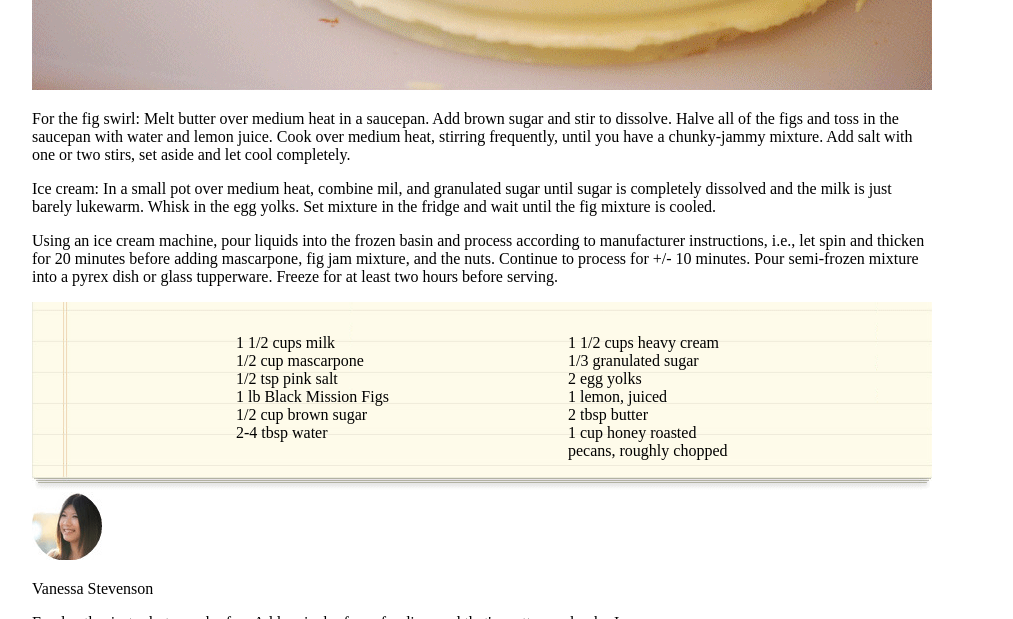
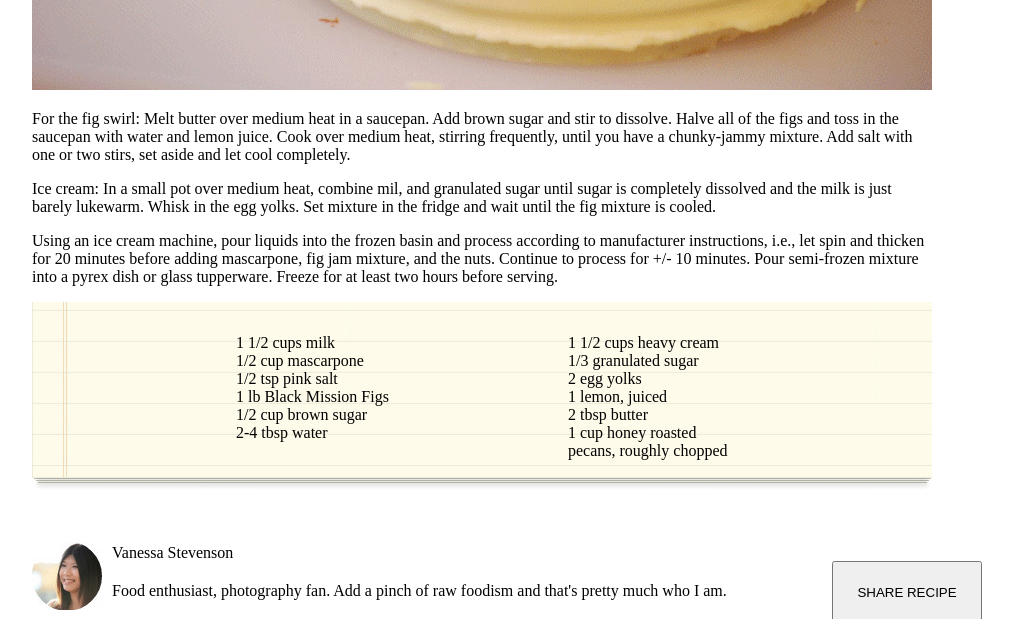
Before and after one commit to abrielcleaver/LAB-10--chocolate-pizza, a website: page index.html in a window 1280 px wide. Shown: the part 717-1336 px from the top of the page, without its empty margins (158-1171 px from the left). Drawn offline with Linux system fonts and the light colour scheme.

Commit message:
adding more styles

```diff
--- a/index.html
+++ b/index.html
@@ -77,13 +77,13 @@
         </div>
     </main>
     <footer>
-        <img src="./assets/van-pic.png" alt="picture of Vanessa">
-        <p>Vanessa Stevenson</p>
-        <p>Food enthusiast, photography fan. Add a pinch of raw foodism and that's pretty much who I am.</p>
-        <button id="button">Share Recipe</button>
+        <img id="van-pic" src="./assets/van-pic.png" alt="picture of Vanessa">
+        <p id="name">Vanessa Stevenson</p>
+        <p id="food">Food enthusiast, photography fan. Add a pinch of raw foodism and that's pretty much who I am.</p>
+        <button id="button">SHARE RECIPE</button>
 
 
-        <img src="./assets/small-logo.png" alt="small fork img">
+        <img id="small-fork" src="./assets/small-logo.png" alt="small fork img">
         <p>Delicious (copyright symbol) 2013 All Rights Reserved</p>
         <p>Proudly published with Ghost.</p>
     </footer>
--- a/styles/style.css
+++ b/styles/style.css
@@ -79,12 +79,27 @@
     width: 10rem;
 }
 
+#van-pic {
+    margin-top: 50px;
+}
 
+#name {
+    margin-left: 80px;
+    margin-top: -70px;
+}
 
+#food {
+    margin-top: 20px;
+    margin-left: 80px;
+}
 
+#button {
+    display: flex;
+    margin-left: 800px;
+    margin-top: -55px;
+    padding: 2.5%;
+    width: 150px;
+    justify-content: center;
+}
 
-
-button {
-    display: flex;
-    margin-left: 700px;
-}
+#small
```
